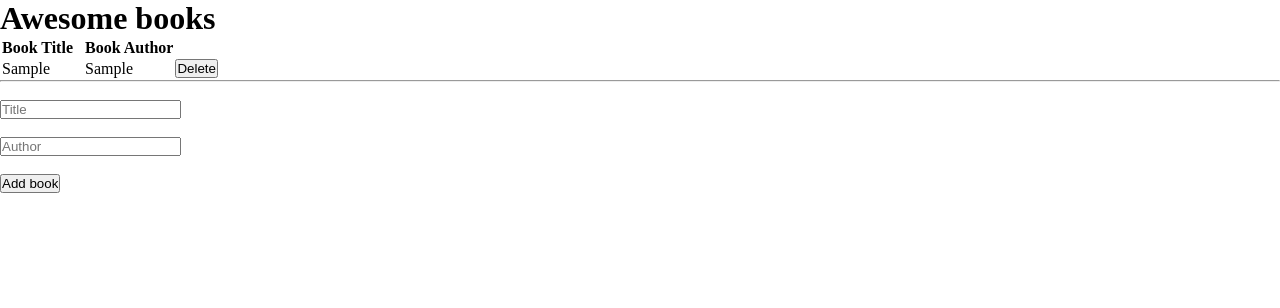
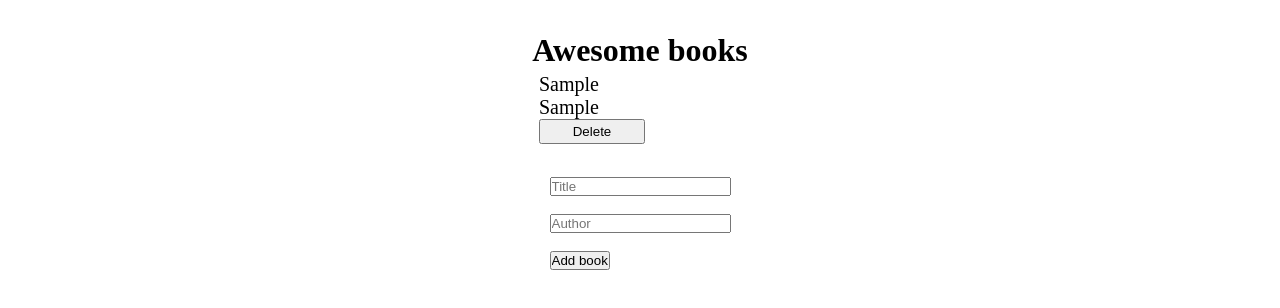
Before and after one commit to fack55/awesome-books, a website: page index.html in a window 1280 px wide. Both pictures are taken after typing "Sample", "Sample" into the empty fields and a click on the input "Add book". Drawn offline with Linux system fonts and the light colour scheme.

Commit message:
Add styling to the code

```diff
--- a/index.html
+++ b/index.html
@@ -8,18 +8,18 @@
   <link rel="stylesheet" href="style.css">
 </head>
 <body>
-  <h1>Awesome books</h1>
+  <div class="container">
+    <h1>Awesome books</h1>
   <section>
     <table>
       <tr>
-        <th id="book-title">Book Title</th>
-        <th>Book Author</th>
+        <th id="book-title"></th>
+        <th></th>
         <th></th>
       </tr>
       <tbody id= "books-list"></tbody>
     </table>
   </section>
-  <hr>
   <br>
   <form id="form">
     <div>
@@ -33,5 +33,7 @@
     <input type="submit" value="Add book" id="submit">
     <br>
   </form>
+  </div>
+
   <script src="script.js"></script>
 </body>
--- a/script.js
+++ b/script.js
@@ -49,6 +49,6 @@ form.addEventListener('submit', (event) => {
     printCollection(book);
     form.reset();
   } else {
-    alert('Enter valid values for title and author fields, please.');
+    // alert('Enter valid values for title and author fields, please.');
   }
 });
--- a/style.css
+++ b/style.css
@@ -4,6 +4,32 @@
   box-sizing: border-box;
 }
 
+.container {
+  padding: 0 24px;
+  display: flex;
+  flex-direction: column;
+  justify-content: center;
+  align-items: center;
+  margin-top: 2em;
+}
+
 #book-title {
   padding: 0 10px 0 0;
 }
+
+#books-list {
+  display: flex;
+  flex-direction: column;
+  margin-left: -6em;
+}
+
+tr {
+  display: flex;
+  flex-direction: column;
+  font-size: 20px;
+}
+
+button {
+  padding: 3px 10px;
+  margin-bottom: 1em;
+}
```
Also changed, not shown: package.json (added, +31 -0 lines), .eslintrc.json (added), .github/workflows/linters.yml (added), .stylelintrc.json (added), 3 other files.
